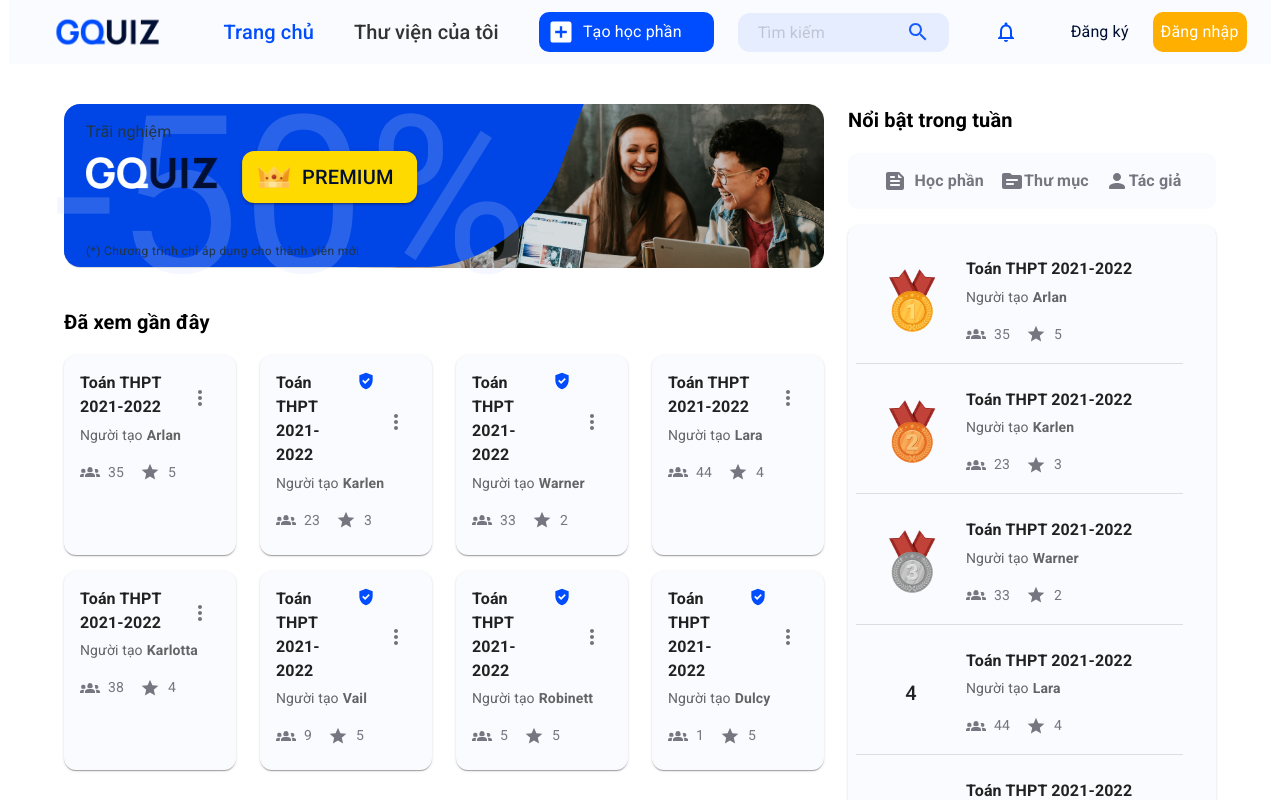
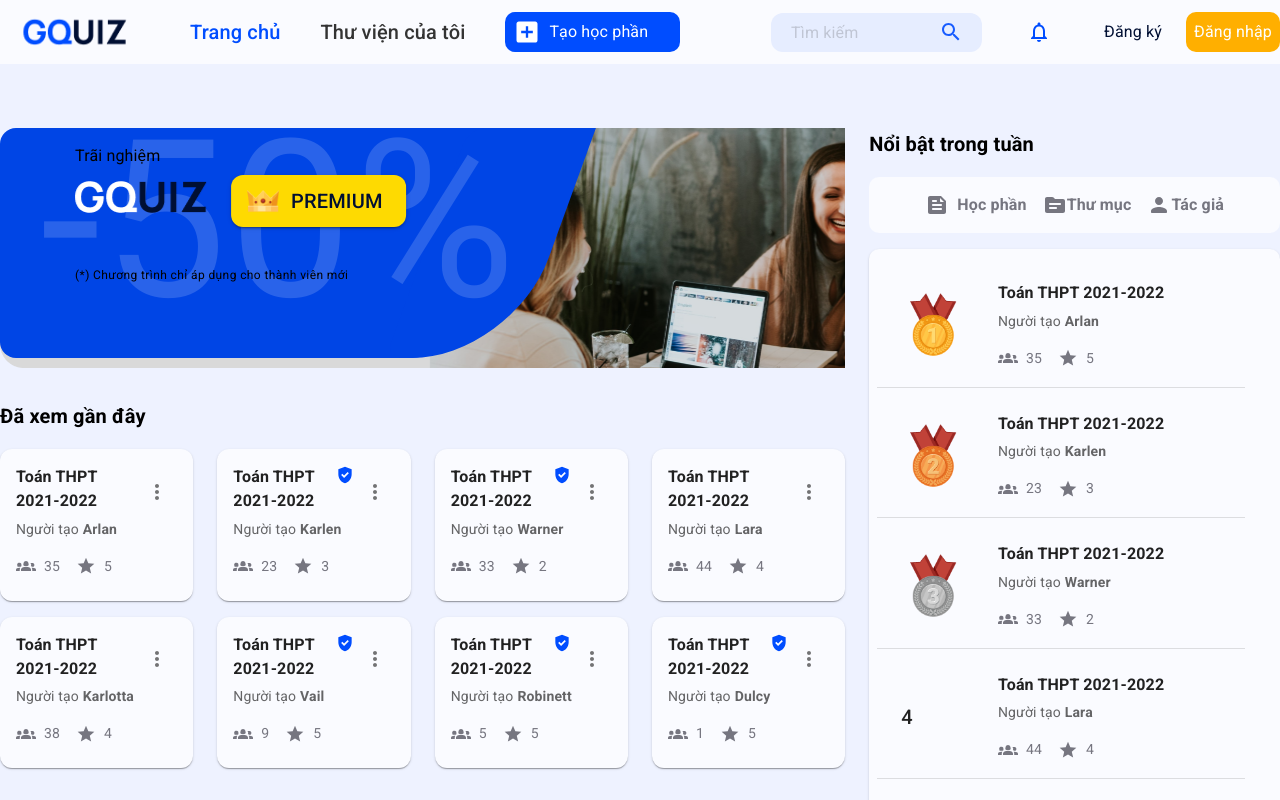
Before and after one commit to phatduong0812/SmartQuiz, a React (Vite) app in the folder client/: page / in a window 1280 px wide. Shown: the top 800 px of the page. Built offline with nearby package versions, Linux system fonts and the light colour scheme.

Commit message:
Home Update

```diff
--- a/client/src/App.css
+++ /dev/null
@@ -1,41 +0,0 @@
-#root {
-    /* max-width: 1280px; */
-    margin: 0 auto;
-    /* padding: 2rem; */
-    text-align: center;
-}
-
-.logo {
-    height: 6em;
-    padding: 1.5em;
-    will-change: filter;
-}
-.logo:hover {
-    filter: drop-shadow(0 0 2em #646cffaa);
-}
-.logo.react:hover {
-    filter: drop-shadow(0 0 2em #61dafbaa);
-}
-
-@keyframes logo-spin {
-    from {
-        transform: rotate(0deg);
-    }
-    to {
-        transform: rotate(360deg);
-    }
-}
-
-@media (prefers-reduced-motion: no-preference) {
-    a:nth-of-type(2) .logo {
-        animation: logo-spin infinite 20s linear;
-    }
-}
-
-.card {
-    padding: 2em;
-}
-
-.read-the-docs {
-    color: #888;
-}
--- a/client/src/app/index.jsx
+++ b/client/src/app/index.jsx
@@ -1,4 +1,3 @@
-import '../App.css'
 import RouteList from '../routes'
 
 function App() {
--- a/client/src/components/Common/Header/index.jsx
+++ b/client/src/components/Common/Header/index.jsx
@@ -9,7 +9,6 @@
     Box,
     Button,
     Chip,
-    Container,
     Divider,
     IconButton,
     Menu,
@@ -41,10 +40,15 @@
     const handleClickLogout = () => {}
 
     return (
-        <AppBar position="static" sx={{ backgroundColor: AppStyles.colors['#FAFBFF'], boxShadow: 'none' }}>
-            <Container maxWidth="xl">
+        <AppBar position="fixed" sx={{ backgroundColor: AppStyles.colors['#FAFBFF'], boxShadow: 'none' }}>
             <Toolbar disableGutters>
-                    <Box display="flex" justifyContent="space-between" alignItems="center" width="100%">
+                <Box
+                    display="flex"
+                    justifyContent="space-between"
+                    alignItems="center"
+                    width={1700}
+                    sx={{ m: '0 auto' }}
+                >
                     <Box display="flex" alignItems="center">
                         <Box
                             sx={{
@@ -289,7 +293,6 @@
                     </Box>
                 </Box>
             </Toolbar>
-            </Container>
         </AppBar>
     )
 }
--- a/client/src/components/layout/CommonLayout.jsx
+++ b/client/src/components/layout/CommonLayout.jsx
@@ -1,6 +1,6 @@
 import React from 'react'
 
-import { Box, Container } from '@mui/material'
+import { Box } from '@mui/material'
 
 import Footer from '../Common/Footer'
 import Header from '../Common/Header'
@@ -9,8 +9,8 @@
     return (
         <React.Fragment>
             <Header />
-            <Box minHeight="60vh">
-                <Container maxWidth="lg"> {children}</Container>
+            <Box minHeight="100vh" maxWidth={1660} sx={{ m: '0 auto', pt: 11 }}>
+                {children}
             </Box>
             <Footer />
         </React.Fragment>
--- a/client/src/index.css
+++ b/client/src/index.css
@@ -1,70 +1,7 @@
 :root {
-    font-family: Inter, Avenir, Helvetica, Arial, sans-serif;
-    font-size: 16px;
-    line-height: 24px;
-    font-weight: 400;
-
-    color-scheme: light dark;
-    color: rgba(255, 255, 255, 0.87);
     background-color: #EEF2FF;
-
-    font-synthesis: none;
-    text-rendering: optimizeLegibility;
-    -webkit-font-smoothing: antialiased;
-    -moz-osx-font-smoothing: grayscale;
-    -webkit-text-size-adjust: 100%;
-}
-
-a {
-    font-weight: 500;
-    color: #646cff;
-    text-decoration: inherit;
-}
-a:hover {
-    color: #535bf2;
 }
 
 body {
     margin: 0;
-    display: flex;
-    place-items: center;
-    /* min-width: 320px;
-    min-height: 100vh; */
 }
-
-h1 {
-    font-size: 3.2em;
-    line-height: 1.1;
-}
-
-button {
-    border-radius: 8px;
-    border: 1px solid transparent;
-    padding: 0.6em 1.2em;
-    font-size: 1em;
-    font-weight: 500;
-    font-family: inherit;
-    background-color: #1a1a1a;
-    cursor: pointer;
-    transition: border-color 0.25s;
-}
-button:hover {
-    border-color: #646cff;
-}
-button:focus,
-button:focus-visible {
-    outline: 4px auto -webkit-focus-ring-color;
-}
-
-@media (prefers-color-scheme: light) {
-    :root {
-        color: #213547;
-        background-color: #ffffff;
-    }
-    a:hover {
-        color: #747bff;
-    }
-    button {
-        background-color: #f9f9f9;
-    }
-}
--- a/client/src/pages/Home/Banner/index.jsx
+++ b/client/src/pages/Home/Banner/index.jsx
@@ -12,12 +12,12 @@
 const Banner = () => {
     return (
         <Box
-            maxHeight={170}
+            height={240}
             display="flex"
             style={{
                 backgroundImage: `url(${banner})`,
                 backgroundRepeat: 'no-repeat',
-                backgroundSize: 'contain',
+                backgroundSize: 'cover',
             }}
         >
             <Box display="flex" width="100%">
--- a/client/src/routes/PublicRoute.jsx
+++ b/client/src/routes/PublicRoute.jsx
@@ -1,11 +1,17 @@
 import { Navigate, Outlet } from 'react-router-dom'
+
+import { CommonLayout } from '~/components/layout'
 
 import { useAppSelector } from '../hooks/redux-hooks'
 
 const PublicRoute = () => {
     const { email } = useAppSelector((state) => state.auth)
     if (!email) {
-        return <Outlet />
+        return (
+            <CommonLayout>
+                <Outlet />
+            </CommonLayout>
+        )
     }
 
     return <Navigate to="/" replace={true} />
--- a/client/src/routes/index.jsx
+++ b/client/src/routes/index.jsx
@@ -1,6 +1,5 @@
 import { Route, Routes } from 'react-router-dom'
 
-import HybridRoute from './HyBridRoute'
 import PrivateRoute from './PrivateRoute'
 import PublicRoute from './PublicRoute'
 
@@ -13,6 +12,13 @@
         element: <Login />,
         path: 'login',
         name: 'login',
+        layout: 'common',
+    },
+    {
+        element: <Home />,
+        index: true,
+        name: 'home',
+        layout: 'common',
     },
 ]
 
@@ -26,27 +32,13 @@
     },
 ]
 
-const hybridRoutes = [
-    {
-        element: <Home />,
-        index: true,
-        name: 'home',
-        layout: 'common',
-    },
-]
-
 const RouteList = (
     <Routes>
         <Route path="/" element={<PublicRoute />}>
-            {publicRoutes.map(({ ...route }) => (
-                <Route key={route.name} {...route} />
-            ))}
+            {publicRoutes.map(({ layout, ...route }) => layout === 'common' && <Route key={route.name} {...route} />)}
         </Route>
         <Route path="/" element={<PrivateRoute />}>
             {privateRoutes.map(({ layout, ...route }) => layout === 'common' && <Route key={route.name} {...route} />)}
-        </Route>
-        <Route path="/" element={<HybridRoute />}>
-            {hybridRoutes.map(({ layout, ...route }) => layout === 'common' && <Route key={route.name} {...route} />)}
         </Route>
     </Routes>
 )
```
Lines whose indentation alone changed are shown as unchanged.
